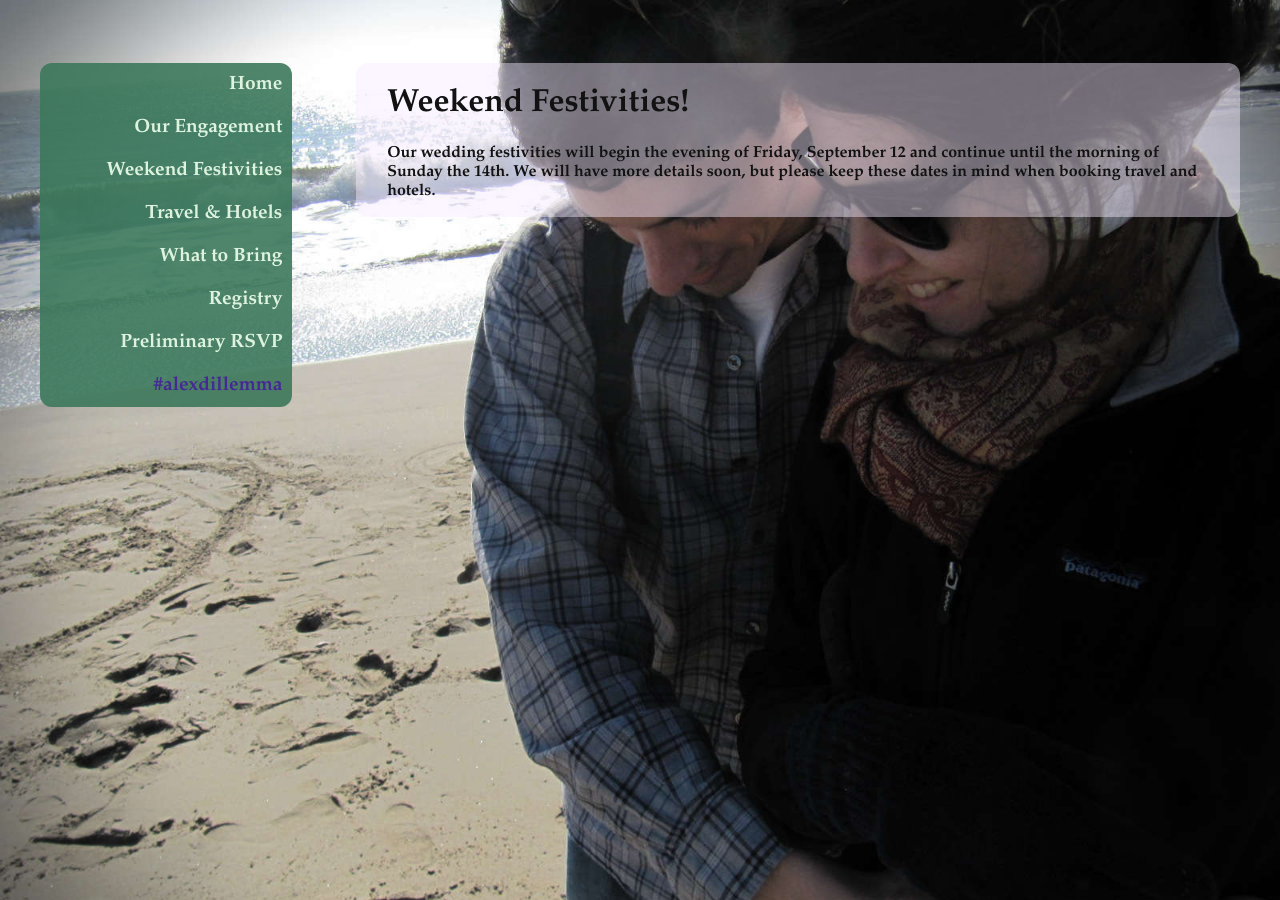
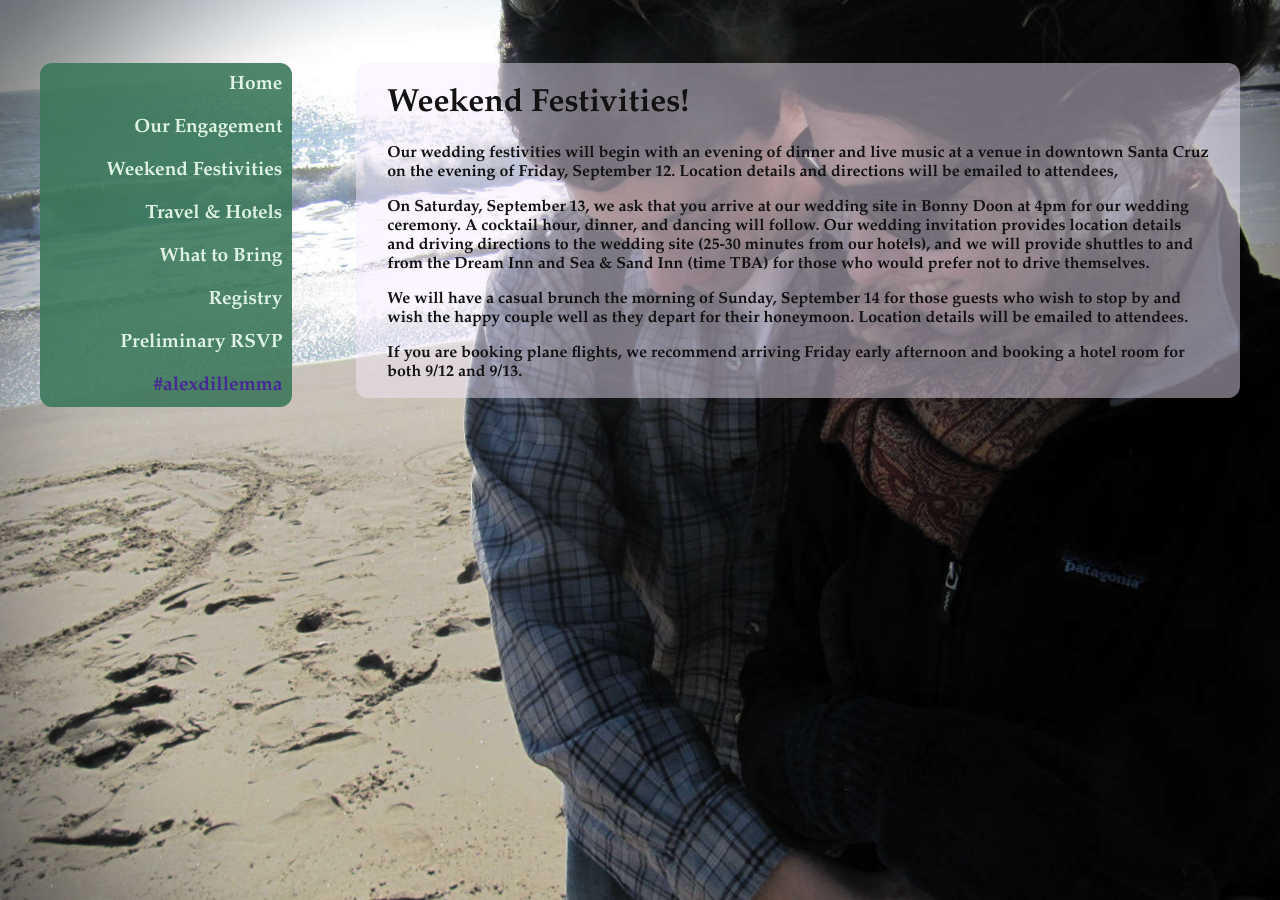
Before and after one commit to adgaudio/wedding, a Jekyll site: the page built from festivities.md, in a window 1280 px wide. Built offline with Jekyll 4.4.1, drawn with Linux system fonts in a browser that asks for light colours; Markdown is read by kramdown in place of the engine named in the settings.

Commit message:
Update festivities.md

```diff
--- a/festivities.md
+++ b/festivities.md
@@ -7,4 +7,10 @@
 Weekend Festivities!
 ====================
 
-Our wedding festivities will begin the evening of Friday, September 12 and continue until the morning of Sunday the 14th. We will have more details soon, but please keep these dates in mind when booking travel and hotels.
+Our wedding festivities will begin with an evening of dinner and live music at a venue in downtown Santa Cruz on the evening of Friday, September 12. Location details and directions will be emailed to attendees,
+
+On Saturday, September 13, we ask that you arrive at our wedding site in Bonny Doon at 4pm for our wedding ceremony. A cocktail hour, dinner, and dancing will follow. Our wedding invitation provides location details and driving directions to the wedding site (25-30 minutes from our hotels), and we will provide shuttles to and from the Dream Inn and Sea & Sand Inn (time TBA) for those who would prefer not to drive themselves.
+
+We will have a casual brunch the morning of Sunday, September 14 for those guests who wish to stop by and wish the happy couple well as they depart for their honeymoon.  Location details will be emailed to attendees.
+
+If you are booking plane flights, we recommend arriving Friday early afternoon and booking a hotel room for both 9/12 and 9/13.
```
